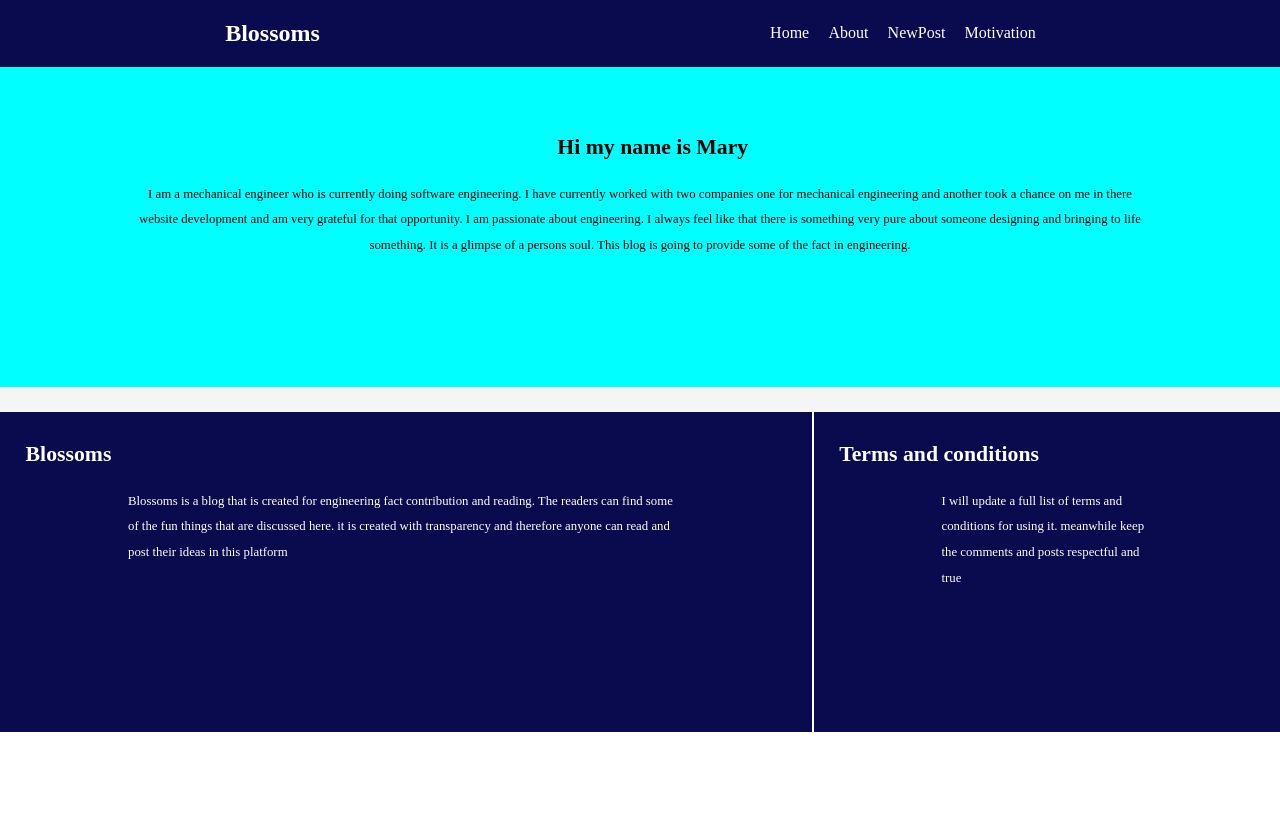
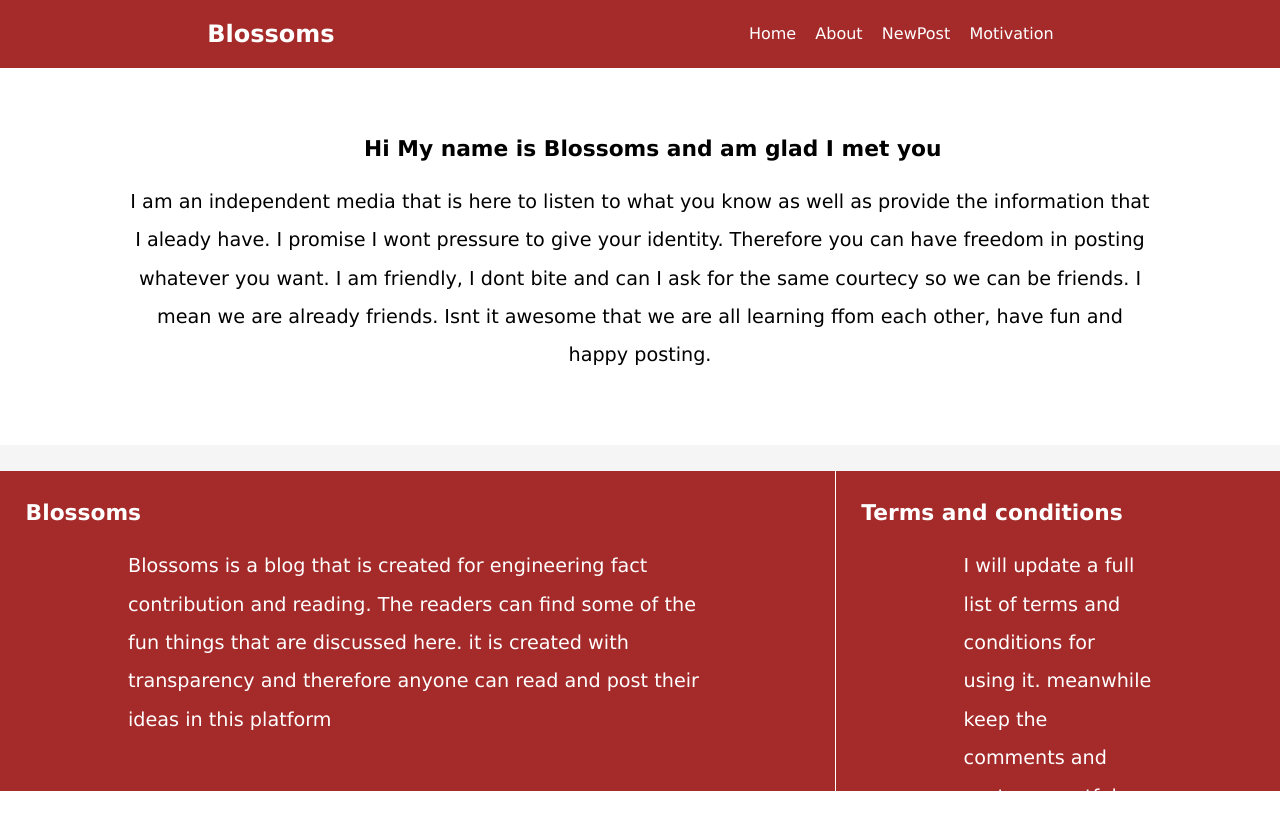
Before and after one commit to Mary-Wanyama/blossoms, a React (Create React App) app: page /About in a window 1280 px wide. Shown: the top 830 px of the page. Before the commit the page ends 800 px from the top, so only its background shows below. Built offline with nearby package versions, Linux system fonts and the light colour scheme.

Commit message:
This commit adds a styling to the home page div

```diff
--- a/src/App.css
+++ b/src/App.css
@@ -1,5 +1,6 @@
 .App{
     color: black;
     background-color: whitesmoke;
-    font-family: cursive;
+    font-family: 'Lucida Sans', 'Lucida Sans Regular', 'Lucida Grande', 'Lucida Sans Unicode', Geneva, Verdana, sans-serif;
+    text-decoration: wavy;
 }
--- a/src/Components/About.js
+++ b/src/Components/About.js
@@ -8,11 +8,10 @@ function About() {
 
     return (
         <div className="div">
-            <h3> Hi my name is Mary</h3>
-            <p> I am  a mechanical engineer who is currently doing software engineering. I have currently worked with two companies one for mechanical engineering
-                and another took a chance on me in there website development and am very grateful for that opportunity. I am passionate about engineering. I always feel like that there is something
-                very pure about someone designing and bringing to life something. It is a glimpse of a persons soul. This blog is going
-                to provide some of the fact in engineering.
+            <h3> Hi My name is Blossoms and am glad I met you</h3>
+            <p> I am an independent media that is here to listen to what you know as well as provide the information that I aleady have. I promise I wont pressure
+                to give your identity. Therefore you can have freedom in posting whatever you want. I am friendly, I dont bite and can I ask for the same courtecy so we
+                can be friends. I mean we are already friends. Isnt it awesome that we are all learning ffom each other, have fun and happy posting.
             </p>
         </div>
     )
--- a/src/Components/File.css
+++ b/src/Components/File.css
@@ -1,7 +1,7 @@
 .div{
     text-align: center;
     padding-top: 3vw;
-    background-color: aqua;
+    background-color: white;
     min-height: 20vw;
     max-height: fit-content;
     padding-bottom: 2vw;
@@ -20,14 +20,14 @@ p{
     padding: 0%;
 }
 .div12{
-    background-color: aqua;
+    background-color: white;
     height: 15vw;
 }
 .div31{
     background-color: white;
 }
 footer{
-    background-color: rgb(10, 10, 78);
+    background-color: brown;
     height: 25vw;
     color: white;
     margin-bottom: 0%;
@@ -43,7 +43,7 @@ footer{
     width: 0.2vw;
 }
 .navbar{
-background-color: rgb(10, 10, 78);
+background-color: brown;
 color: white;
 }
 .links{
@@ -75,8 +75,9 @@ h3{
 }
 
 p{
-    font-size: 1vw;
+    font-size: 1.5vw;
     padding-bottom: 2vw;
+
 }
 .home{
     background-color: white;
@@ -85,7 +86,7 @@ p{
 }
 button{
     margin-top: 0.7vw;
-    background-color: aqua;
+    background-color: white;
     width: 7vw;
     height: 3vw;
     padding: 0.5vw;
@@ -94,11 +95,47 @@ button{
 }
 .homediv{
         padding-top: 3vw;
-        background-color: aqua;
+        background-color: black;
         min-height: 20vw;
         max-height: fit-content;
         padding-bottom: 2vw;
 
+}
+.h1{
+    position: absolute;
+    top: 16%;
+    text-align: center;
+    padding: 0;
+    margin: 0;
+    width: 100%;
+    font-size: 7vw;
+
+}
+
+.h1 span{
+    display: inline-block;
+    animation: animate 3s linear infinite;
+}
+@keyframes animate
+{
+    0%
+    {
+       opacity: 0;
+       transform: rotateY(90deg);
+       filter: blur(0.1em);
+       color: white;
+       box-shadow: 0.3vw 0.3vw 1em aqua;
+    }
+    100%
+    {
+     opacity: 1;
+     transform: rotateY(0deg);
+     color: brown;
+    }
+}
+em{
+    font-weight: 600;
+    font-size: 1.3vw;
 }
 
 /* motivation styling */
@@ -110,13 +147,19 @@ button{
 }
 .p{
     padding-bottom: 1vw;
-    font-size: 1vw;
+    font-size: 1.5vw;
+    box-shadow: 0.4vw 0.4vw 1em rgb(104, 100, 100);
+    margin: 5vw;
+    background-color: brown;
+    color: white;
+    border-radius: 5vw;
+
 }
 .class{
-    width: 10vw;
+    width: 9vw;
     font-weight: 600;
     margin-bottom: 2vw;
-    background-color: rgb(14, 14, 77);
+    background-color: black;
     color: white;
 }
 /*Newpost styling */
@@ -130,7 +173,7 @@ input{
     font-size: 1vw;
 }
 .submit{
-    background-color: aqua;
+    background-color: white;
     width: 12vw;
     height: 3vw;
     color: black;
@@ -141,7 +184,7 @@ input{
 
 form{
     width: 25vw;
-    background-color: rgb(14, 14, 77);
+    background-color: brown;
     margin-left: 40vw;
     margin-bottom: 5vw;
 }
--- a/src/Components/Home.js
+++ b/src/Components/Home.js
@@ -11,16 +11,18 @@ useEffect(()=>{
     fetch(urlPath)
     .then(res=>res.json())
     .then(json =>{
-        console.log(json)
         setData(json)
     })
 }, [])
 
 
+
     return(
         <div className='home'>
             <div className='homediv'>
-            <h3>home page</h3>
+            <h1 className='h1'>
+                {/* <video src='smoke.mp4' autoPlay muted /> */}
+                <span>B</span> <span>L</span> <span>O</span> <span>S</span> <span>S</span> <span>O</span> <span>M</span> <span>S</span></h1>
             </div>
 
 
@@ -29,8 +31,6 @@ useEffect(()=>{
                 <h3>{blogs.title}</h3>
                 <p>{blogs.content}</p>
                 <em> ~ {blogs.author}</em>
-                <br/>
-                <button>{blogs.likes} likes</button>
                 </div>
 
             ))}
--- a/src/Components/Motivation.js
+++ b/src/Components/Motivation.js
@@ -3,11 +3,10 @@ import React, {useState, useEffect} from "react";
 
 function Motivation() {
 
-    let url = 'https://api.quotable.io/random'
 
     let [quote, setQuote] = useState('')
     let [author, setAuthor] = useState('')
-    const [counter, setCounter] = useState(0)
+    const [counter, setCounter] = useState(1)
 
     const increase = () => {
         setCounter(count => count + 1);
@@ -16,24 +15,23 @@ function Motivation() {
 
 
 
-
     useEffect(()=>{
-       fetch(url)
+       fetch('https://api.quotable.io/random')
         .then(res=>res.json())
         .then(data=>{
             setQuote(data.content)
             setAuthor(data.author)
             console.log(data.author)})
-    }, [ counter])
+}, [ counter ])
 
-    function listQoutes(e) {
-        console.log(e.target)
-    }
+    // function listQoutes(e) {
+    //     console.log(e.target)
+    // }
 
 
     return(
         <div className="div">
-            <p className="p">{quote}</p>
+            <p className="p">{counter}. {quote}</p>
             <div className="motivation">
                 <em> ~ {author}</em>
 
@@ -41,7 +39,7 @@ function Motivation() {
 
                 {/* <button onClick={increaseCount}>new quote {count}</button> */}
 
-                <button  onClick={increase} className="class">Quotes read {counter}</button>
+                <button  onClick={increase} className="class">New quote</button>
 
 
             </div>
--- a/src/Components/NewPost.js
+++ b/src/Components/NewPost.js
@@ -10,7 +10,7 @@ function NewPost() {
         title: ' ',
         content: ' ',
         author: ' ',
-        likes : ' '
+        likes : 0
       })
 
       function handle(e) {
```
Also changed, not shown: 1 other file (tests, documents, lock files or other folders).
